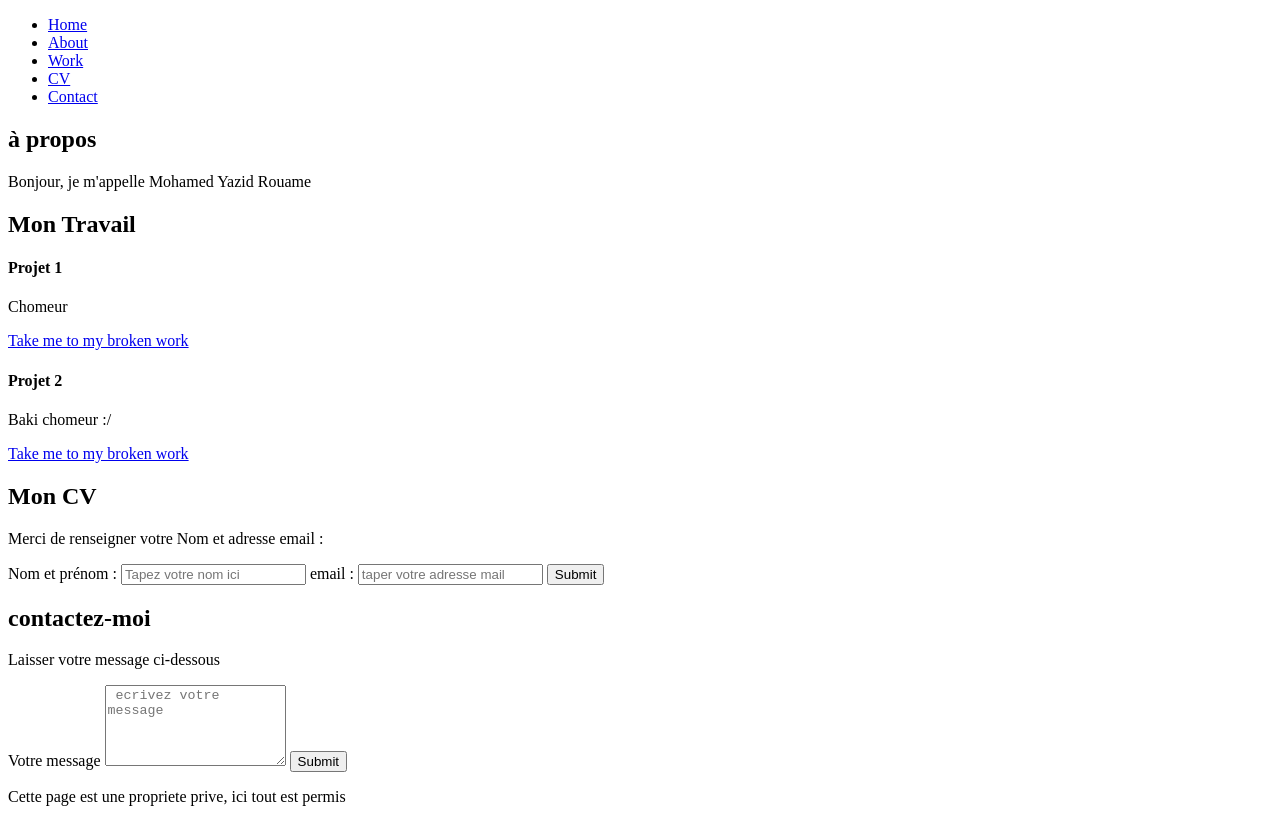
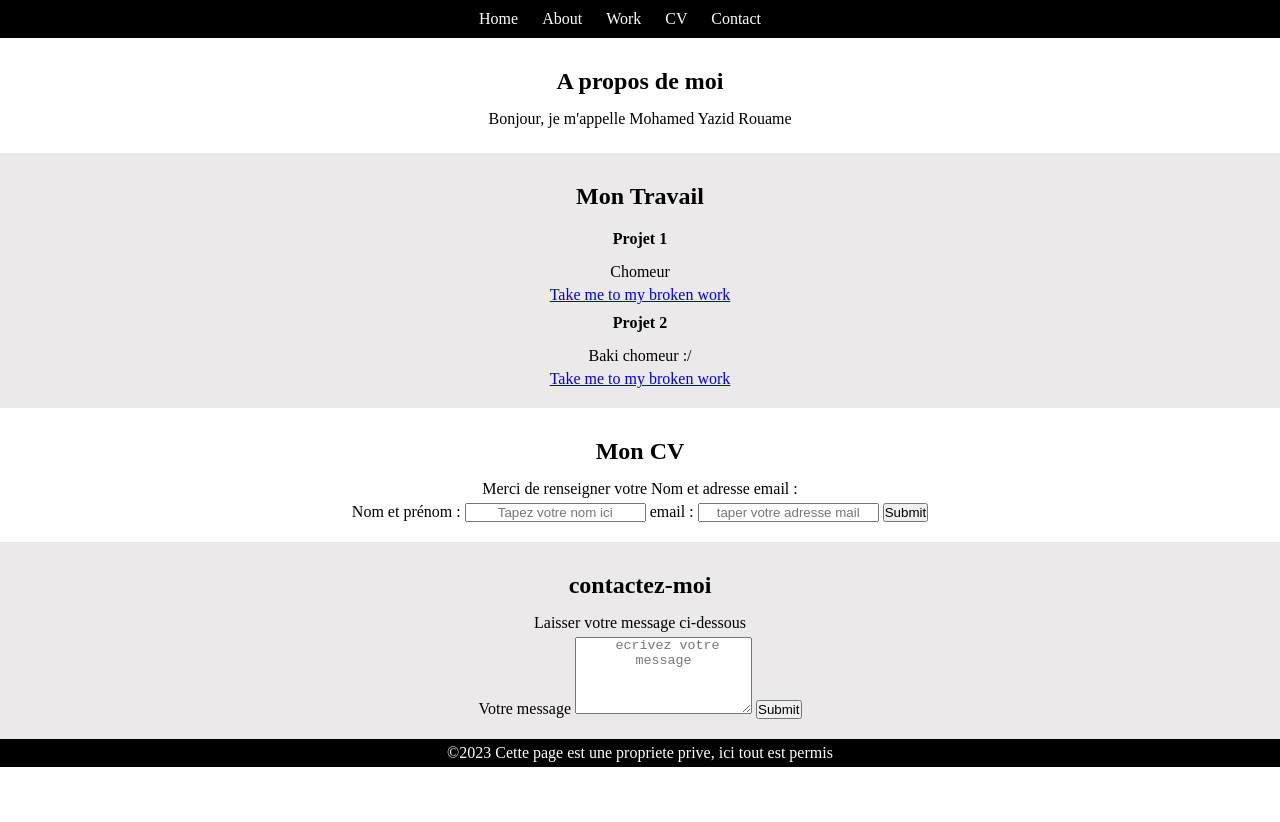
Before and after one commit to RMYazid94/Full-Stack-web, a plain HTML site: page checkpoint.html in a window 1280 px wide. After the commit the page ends 800 px from the top, so only its background shows below. Drawn offline with Linux system fonts and the light colour scheme.

Commit message:
css checkpoint

```diff
--- /dev/null
+++ b/CSS/checkpoint.css
@@ -0,0 +1,45 @@
+*{
+    margin: 0;
+    padding: 0;
+    text-align: center;
+}
+nav li , ul{
+margin-right : 20px;
+display: inline;
+}
+
+nav li {
+list-style: none;
+}
+
+header{
+    background-color: black;
+    text-align: center;
+    color:white
+}
+nav a{
+    color:white;
+    text-decoration: none;
+}
+nav {
+padding: 10px;
+}
+
+.section1 {
+background-color: rgb(235, 233, 233);
+}
+
+footer{
+    background-color: black;
+    color: white;
+}
+
+section{
+    padding: 20px;
+}
+h2 ,h4 {
+    padding: 10px;
+}
+p{
+    padding: 5px;
+}
--- a/checkpoint.html
+++ b/checkpoint.html
@@ -1,6 +1,9 @@
 <!DOCTYPE html>
 <html>
   <!-- mettre le header -->
+  <head>
+    <link href="./CSS/checkpoint.css" rel="stylesheet">
+  </head>
   <header>
     <nav>
       <ul>
@@ -14,12 +17,12 @@
   </header>
   <body>
     <!-- section à propos -->
-    <section>
-      <h2>à propos</h2>
+    <section >
+      <h2>A propos de moi</h2>
       <p>Bonjour, je m'appelle Mohamed Yazid Rouame</p>
     </section>
     <!-- section travail -->
-    <section>
+    <section class="section1">
       <h2>Mon Travail</h2>
       <h4>Projet 1</h4>
       <p>Chomeur</p>
@@ -41,7 +44,7 @@
       </form>
     </section>
     <!-- section contact -->
-    <section>
+    <section class="section1">
       <h2>contactez-moi</h2>
       <p>Laisser votre message ci-dessous</p>
       <form>
@@ -52,6 +55,7 @@
     </section>
   </body>
   <footer>
-    <p>Cette page est une propriete prive, ici tout est permis</p>
+    <p>©2023 Cette page est une propriete prive, ici tout est permis</p>
   </footer>
+
 </html>
```
